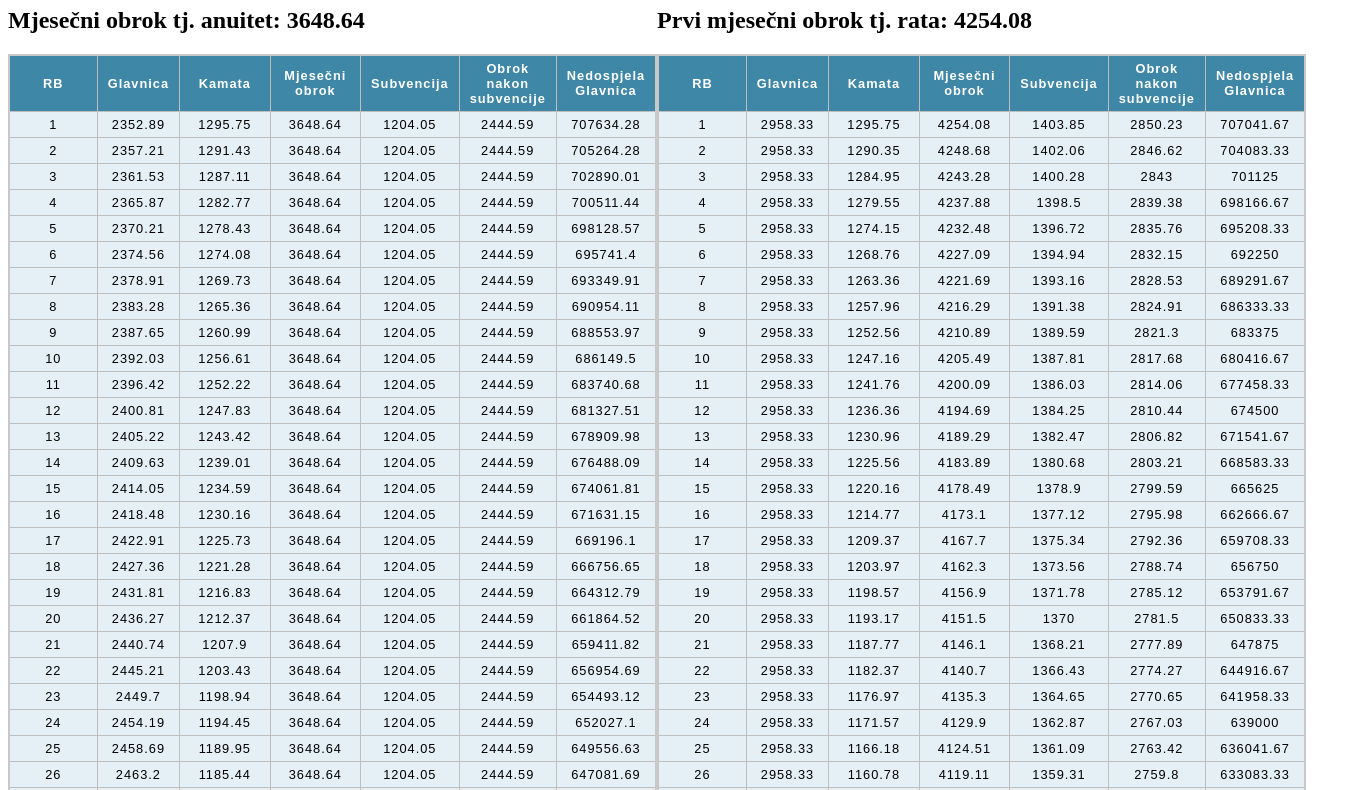
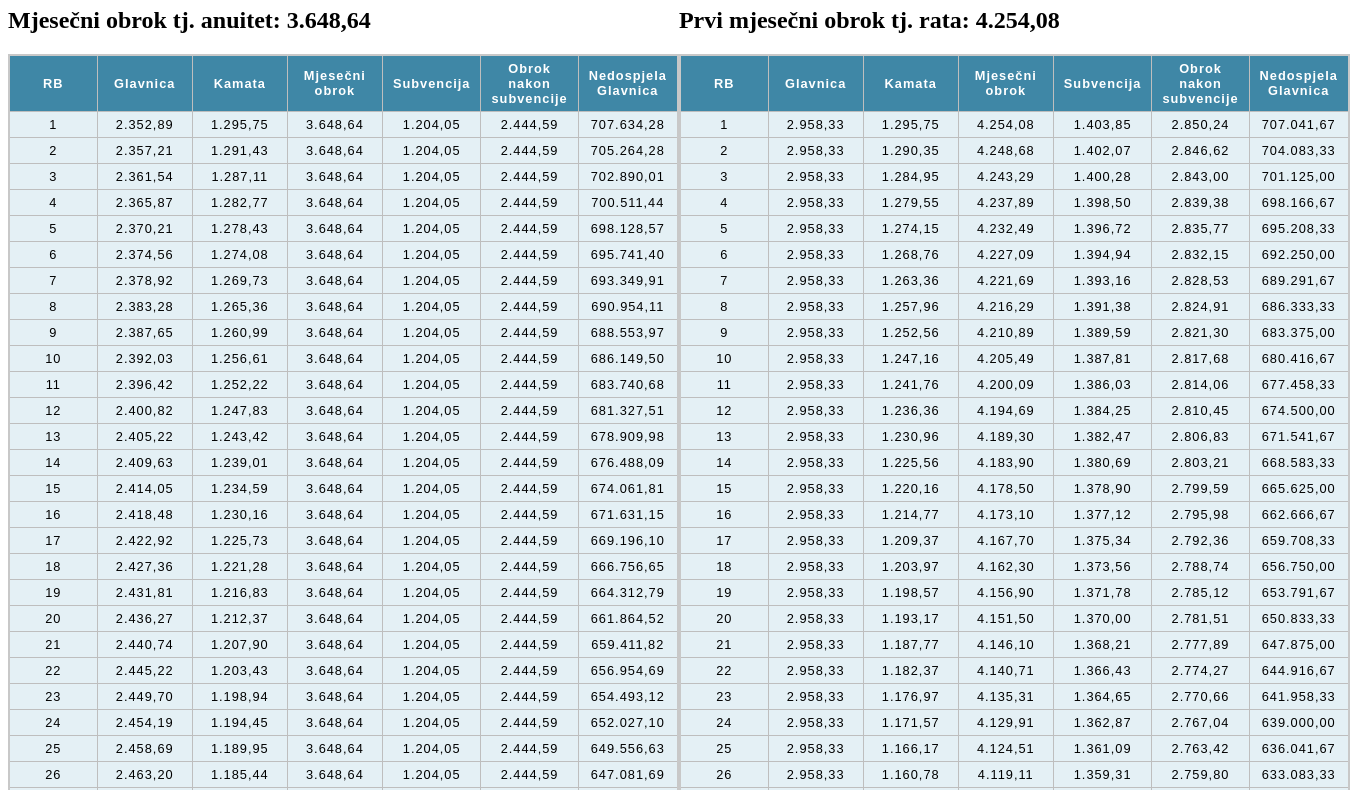
Before and after one commit to Sheby/kamate, a plain HTML site: page index.html in a window 1280 px wide. Shown: the part 186-976 px from the top of the page, 1350 px wide, since content can reach past the window. Drawn offline with nearby package versions, Linux system fonts and the light colour scheme.

Commit message:
add formating

```diff
--- a/index.html
+++ b/index.html
@@ -76,7 +76,7 @@
         <div>
             <h1>Anuiteti</h1>
 
-            <h2>Mjesečni obrok tj. anuitet: {{ prviAnuitet }}</h2>
+            <h2>Mjesečni obrok tj. anuitet: {{ formatMoney(prviAnuitet) }}</h2>
             <table>
                 <thead>
                 <tr>
@@ -92,12 +92,12 @@
                 <tbody>
                 <tr v-for="i in rata">
                     <td>{{ i }}</td>
-                    <td>{{ glavnicaZaMjesecAnuitet(i) }}</td>
-                    <td>{{ kamataZaMjesecAnuitet(i) }}</td>
-                    <td>{{ prviAnuitet }}</td>
-                    <td>{{ subvencijaAnuitet(i) }}</td>
-                    <td>{{ subvencijaOstatakAnuitet(i) }}</td>
-                    <td>{{ nedospijelaGlavnicaAnuitet(i) }}</td>
+                    <td>{{ formatMoney(glavnicaZaMjesecAnuitet(i)) }}</td>
+                    <td>{{ formatMoney(kamataZaMjesecAnuitet(i)) }}</td>
+                    <td>{{ formatMoney(prviAnuitet) }}</td>
+                    <td>{{ formatMoney(subvencijaAnuitet(i)) }}</td>
+                    <td>{{ formatMoney(subvencijaOstatakAnuitet(i)) }}</td>
+                    <td>{{ formatMoney(nedospijelaGlavnicaAnuitet(i)) }}</td>
                 </tr>
                 </tbody>
 
@@ -114,11 +114,11 @@
                 </tr>
                 <tr>
                     <th>UKUPNO:</th>
-                    <th>{{ glavnica }}</th>
-                    <th>{{ ukupnoKamataAnuitet }}</th>
-                    <th>{{ ukupnoAnuitet }}</th>
-                    <th>{{ ukupnaSubvencijaAnuitet }}</th>
-                    <th>{{ ukupniOstatakAnuitet }}</th>
+                    <th>{{ formatMoney(glavnica) }}</th>
+                    <th>{{ formatMoney(ukupnoKamataAnuitet) }}</th>
+                    <th>{{ formatMoney(ukupnoAnuitet) }}</th>
+                    <th>{{ formatMoney(ukupnaSubvencijaAnuitet) }}</th>
+                    <th>{{ formatMoney(ukupniOstatakAnuitet) }}</th>
                     <th></th>
                 </tr>
                 </tfoot>
@@ -128,7 +128,7 @@
         <div>
             <h1>Rate</h1>
 
-            <h2>Prvi mjesečni obrok tj. rata: {{ prvaRata }}</h2>
+            <h2>Prvi mjesečni obrok tj. rata: {{ formatMoney(prvaRata) }}</h2>
 
             <table>
                 <thead>
@@ -145,12 +145,12 @@
                 <tbody>
                 <tr v-for="i in rata">
                     <td>{{ i }}</td>
-                    <td>{{ glavnicaZaMjesec() }}</td>
-                    <td>{{ kamataZaMjesec(i) }}</td>
-                    <td>{{ rataZaMjesec(i) }}</td>
-                    <td>{{ subvencijaRata(i) }}</td>
-                    <td>{{ subvencijaOstatakRata(i) }}</td>
-                    <td>{{ nedospijelaGlavnica(i) }}</td>
+                    <td>{{ formatMoney(glavnicaZaMjesec()) }}</td>
+                    <td>{{ formatMoney(kamataZaMjesec(i)) }}</td>
+                    <td>{{ formatMoney(rataZaMjesec(i)) }}</td>
+                    <td>{{ formatMoney(subvencijaRata(i)) }}</td>
+                    <td>{{ formatMoney(subvencijaOstatakRata(i)) }}</td>
+                    <td>{{ formatMoney(nedospijelaGlavnica(i)) }}</td>
                 </tr>
                 </tbody>
                 <tfoot>
@@ -165,11 +165,11 @@
                 </tr>
                 <tr>
                     <th>UKUPNO:</th>
-                    <th>{{ glavnica }}</th>
-                    <th>{{ ukupnoKamataRate }}</th>
-                    <th>{{ ukupnoRata }}</th>
-                    <th>{{ ukupnaSubvencijaRata }}</th>
-                    <th>{{ ukupniOstatakRata }}</th>
+                    <th>{{ formatMoney(glavnica) }}</th>
+                    <th>{{ formatMoney(ukupnoKamataRate) }}</th>
+                    <th>{{ formatMoney(ukupnoRata) }}</th>
+                    <th>{{ formatMoney(ukupnaSubvencijaRata) }}</th>
+                    <th>{{ formatMoney(ukupniOstatakRata) }}</th>
                     <th></th>
                 </tr>
                 </tfoot>
@@ -199,9 +199,7 @@
 
                 var b = Math.pow(r2, n);
 
-                var result = C0 * ((b * (r2 - 1)) / (b - 1));
-
-                return Math.round(result * 100) / 100;
+                return C0 * ((b * (r2 - 1)) / (b - 1));
             },
             prvaRata: function () {
                 var C0 = this.glavnica;
@@ -210,9 +208,7 @@
                 var g = C0 / n;
                 var k = (C0 * r) / 12;
 
-                var result = g + k;
-
-                return Math.round(result * 100) / 100;
+                return g + k;
             },
             ukupnoKamataRate: function () {
                 var kamata = 0
@@ -221,7 +217,7 @@
                     kamata += this.kamataZaMjesec(i)
                 }
 
-                return Math.round(kamata * 100) / 100;
+                return kamata;
             },
             ukupnoKamataAnuitet: function () {
                 var kamata = 0
@@ -230,17 +226,13 @@
                     kamata += this.kamataZaMjesecAnuitet(i)
                 }
 
-                return Math.round(kamata * 100) / 100;
+                return kamata;
             },
             ukupnoAnuitet: function () {
-                var result  = this.glavnica + this.ukupnoKamataAnuitet;
-
-                return Math.round(result * 100) / 100;
+                return this.glavnica + this.ukupnoKamataAnuitet;
             },
             ukupnoRata: function () {
-                var result  = this.glavnica + this.ukupnoKamataRate;
-
-                return Math.round(result * 100) / 100;
+                return this.glavnica + this.ukupnoKamataRate;
             },
             ukupnaSubvencijaAnuitet: function () {
                 var subvencija = 0
@@ -249,7 +241,7 @@
                     subvencija += this.subvencijaAnuitet(i)
                 }
 
-                return Math.round(subvencija * 100) / 100;
+                return subvencija;
             },
             ukupniOstatakAnuitet: function () {
                 var subvencija = 0
@@ -258,7 +250,7 @@
                     subvencija += this.subvencijaOstatakAnuitet(i)
                 }
 
-                return Math.round(subvencija * 100) / 100;
+                return subvencija;
             },
             ukupnaSubvencijaRata: function () {
                 var subvencija = 0
@@ -267,7 +259,7 @@
                     subvencija += this.subvencijaRata(i)
                 }
 
-                return Math.round(subvencija * 100) / 100;
+                return subvencija;
             },
             ukupniOstatakRata: function () {
                 var subvencija = 0
@@ -276,7 +268,7 @@
                     subvencija += this.subvencijaOstatakRata(i)
                 }
 
-                return Math.round(subvencija * 100) / 100;
+                return subvencija;
             }
         },
         methods: {
@@ -285,7 +277,7 @@
                 var n = this.rata;
                 var g = C0 / n;
 
-                return Math.round(g * 100) / 100;
+                return g;
             },
             kamataZaMjesec: function (mjesec) {
                 var n = this.rata;
@@ -295,10 +287,10 @@
                 var r = this.kamata / 100;
                 var k = (C1 * r) / 12;
 
-                return Math.round(k * 100) / 100;
+                return k;
             },
             rataZaMjesec: function (mjesec) {
-                return Math.round((this.glavnicaZaMjesec() + this.kamataZaMjesec(mjesec)) * 100) / 100;
+                return (this.glavnicaZaMjesec() + this.kamataZaMjesec(mjesec));
             },
             nedospijelaGlavnica: function (mjesec) {
                 var n = this.rata;
@@ -306,7 +298,7 @@
                 var g = C0 / n;
                 var C1 = C0 - (g * (mjesec));
 
-                return Math.round(C1 * 100) / 100;
+                return C1;
             },
             nedospijelaGlavnicaAnuitet: function (mjesec) {
                 var r = (this.kamata / 100) + 1
@@ -320,55 +312,56 @@
 
                 var p = n - mjesec;
 
-                var result = A * ((Math.pow(r2, p) - 1) / (Math.pow(r2, p) * (r2 - 1)));
-
-                return Math.round(result * 100) / 100;
+                return A * ((Math.pow(r2, p) - 1) / (Math.pow(r2, p) * (r2 - 1)));
             },
             kamataZaMjesecAnuitet: function (mjesec) {
                 var r = (this.kamata / 100) / 12;
-                var result = this.nedospijelaGlavnicaAnuitet(mjesec - 1) * r;
-
-                return Math.round(result * 100) / 100;
+                return this.nedospijelaGlavnicaAnuitet(mjesec - 1) * r;
             },
             glavnicaZaMjesecAnuitet: function (mjesec) {
-                var result = this.prviAnuitet - this.kamataZaMjesecAnuitet(mjesec);
-
-                return Math.round(result * 100) / 100;
+                return this.prviAnuitet - this.kamataZaMjesecAnuitet(mjesec);
             },
             subvencijaRata: function (mjesec) {
-                if((this.subvencija * 12) <= mjesec) return 0
+                if ((this.subvencija * 12) <= mjesec) return 0
 
                 var r = this.iznosSubvencije / 100;
 
-                var result = this.rataZaMjesec(mjesec) * r;
-
-                return Math.round(result * 100) / 100;
+                return this.rataZaMjesec(mjesec) * r;
             },
             subvencijaOstatakRata: function (mjesec) {
-                if((this.subvencija * 12) <= mjesec) return this.rataZaMjesec(mjesec)
+                if ((this.subvencija * 12) <= mjesec) return this.rataZaMjesec(mjesec)
 
                 var r = this.iznosSubvencije / 100;
 
-                var result = this.rataZaMjesec(mjesec) * Math.abs(r - 1);
-
-                return Math.round(result * 100) / 100;
+                return this.rataZaMjesec(mjesec) * Math.abs(r - 1);
             },
             subvencijaAnuitet: function (mjesec) {
-                if((this.subvencija * 12) <= mjesec) return 0
+                if ((this.subvencija * 12) <= mjesec) return 0
 
                 var r = this.iznosSubvencije / 100;
-                var result = this.prviAnuitet * r;
-
-                return Math.round(result * 100) / 100;
+                return this.prviAnuitet * r;
             },
             subvencijaOstatakAnuitet: function (mjesec) {
-                if((this.subvencija * 12) <= mjesec) return this.prviAnuitet
+                if ((this.subvencija * 12) <= mjesec) return this.prviAnuitet
 
                 var r = this.iznosSubvencije / 100;
-                var result = this.prviAnuitet * Math.abs(r - 1);
+                return this.prviAnuitet * Math.abs(r - 1);
+            },
+            formatMoney (amount, decimalCount = 2, decimal = ",", thousands = ".") {
+                try {
+                    decimalCount = Math.abs(decimalCount);
+                    decimalCount = isNaN(decimalCount) ? 2 : decimalCount;
 
-                return Math.round(result * 100) / 100;
-            },
+                    const negativeSign = amount < 0 ? "-" : "";
+
+                    let i = parseInt(amount = Math.abs(Number(amount) || 0).toFixed(decimalCount)).toString();
+                    let j = (i.length > 3) ? i.length % 3 : 0;
+
+                    return negativeSign + (j ? i.substr(0, j) + thousands : '') + i.substr(j).replace(/(\d{3})(?=\d)/g, "$1" + thousands) + (decimalCount ? decimal + Math.abs(amount - i).toFixed(decimalCount).slice(2) : "");
+                } catch (e) {
+                    console.log(e)
+                }
+            }
         }
     })
 </script>
```
Also changed, not shown: 1 other file.
